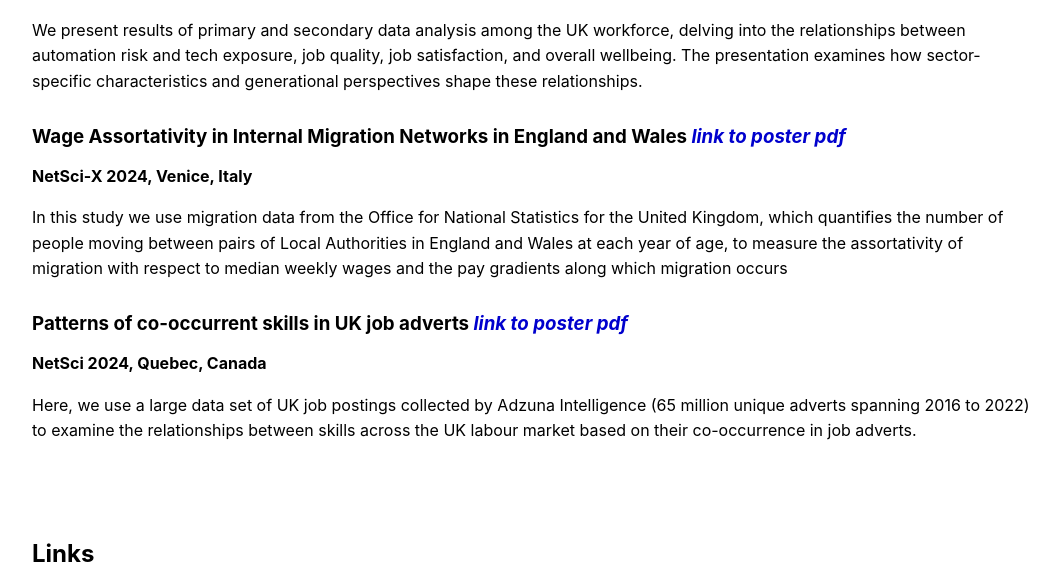
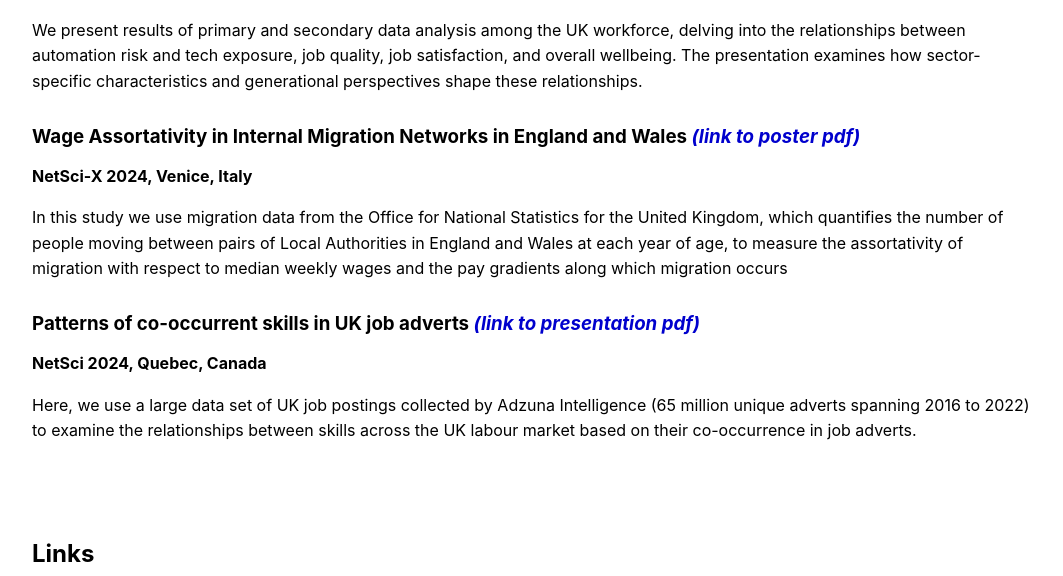
Before and after one commit to barahona-research-group/PissaridesReview, a plain HTML site: page index.html in a window 1280 px wide. Shown: the part 3165-3741 px from the top of the page, without its empty margins (108-1171 px from the left). Drawn offline with Linux system fonts and the light colour scheme.

Commit message:
poster links fixed

```diff
--- a/index.html
+++ b/index.html
@@ -152,12 +152,12 @@
 
             <p>We present results of primary and secondary data analysis among the UK workforce, delving into the relationships between automation risk and tech exposure, job quality, job satisfaction, and overall wellbeing. The presentation examines how sector-specific characteristics and generational perspectives shape these relationships.</p>
 
-            <h3>Wage Assortativity in Internal Migration Networks in England and Wales <em><a href="https://github.com/barahona-research-group/PissaridesReview/blob/main/NetSciX_JCLARKE_v3.pdf">link to poster pdf</a></em></h3>
+            <h3>Wage Assortativity in Internal Migration Networks in England and Wales <em><a href="https://github.com/barahona-research-group/PissaridesReview/blob/main/NetSciX_JCLARKE_v3.pdf" target="_blank">(link to poster pdf)</a></em></h3>
             <p><strong>NetSci-X 2024, Venice, Italy</strong></p>
 
             <p>In this study we use migration data from the Office for National Statistics for the United Kingdom, which quantifies the number of people moving between pairs of Local Authorities in England and Wales at each year of age, to measure the assortativity of migration with respect to median weekly wages and the pay gradients along which migration occurs</p>
 
-            <h3>Patterns of co-occurrent skills in UK job adverts <em><a href="https://github.com/barahona-research-group/PissaridesReview/blob/main/complexity_pres.pdf">link to poster pdf</a></em></h3>
+            <h3>Patterns of co-occurrent skills in UK job adverts <em><a href="https://github.com/barahona-research-group/PissaridesReview/blob/main/complexity_pres.pdf" target="_blank" >(link to presentation pdf)</a></em></h3>
             <p><strong>NetSci 2024, Quebec, Canada</strong></p>
 
             <p>Here, we use a large data set of UK job postings collected by Adzuna Intelligence (65 million unique adverts spanning 2016 to 2022) to examine the relationships between skills across the UK labour market based on their co-occurrence in job adverts.</p>
```
